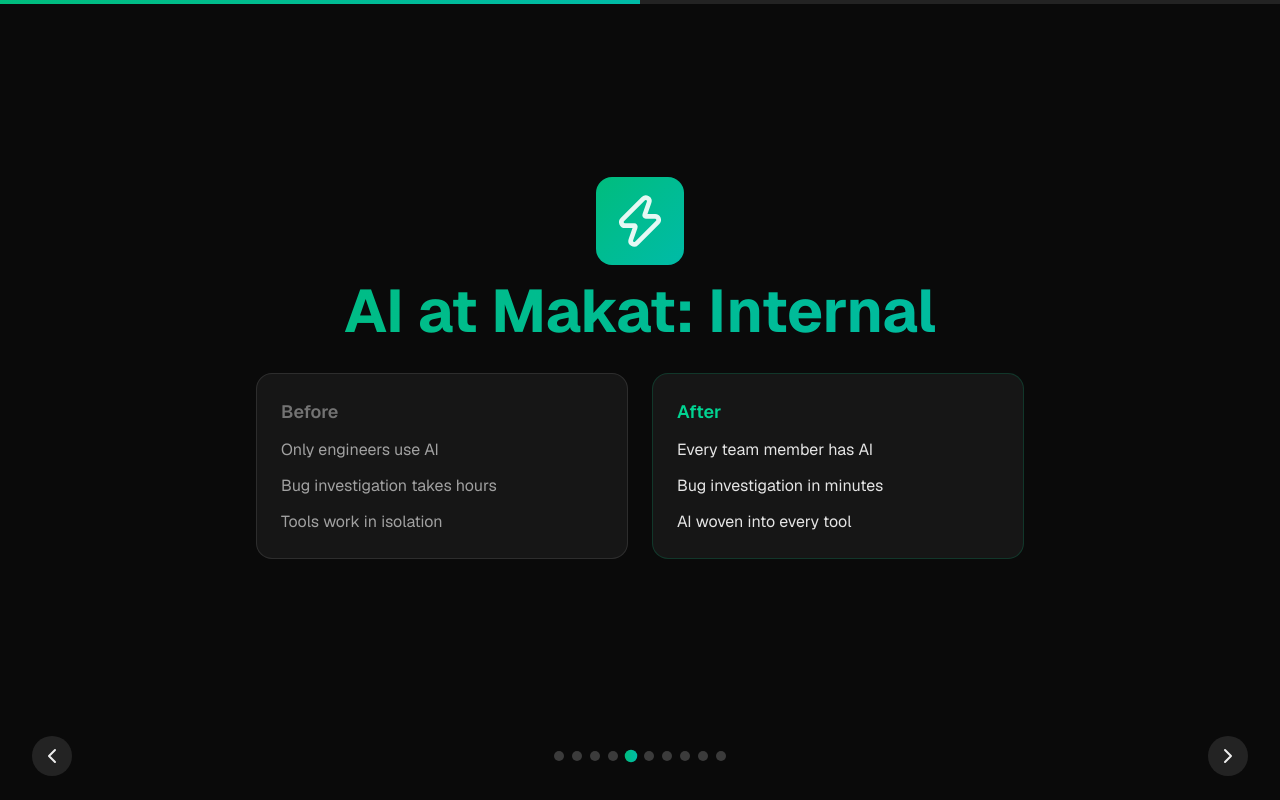
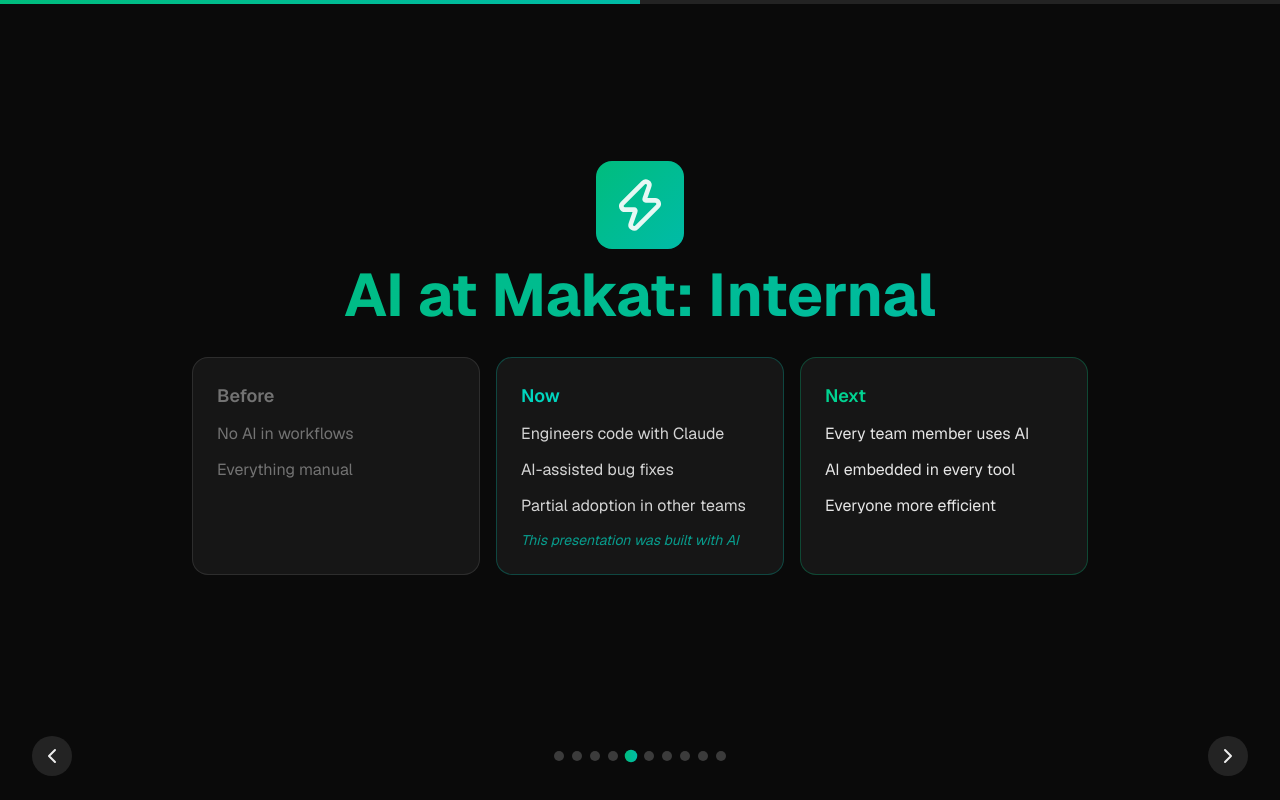
Before and after one commit to nirweiner2/makat-presentation, a Next.js app: page /makat-presentation/ in a window 1280 px wide. Both pictures are taken after a click on the button 631 px from the left and 756 px from the top of the page. Built offline with nearby package versions, Linux system fonts and the light colour scheme.

Commit message:
Update internal slide: before/now/next progression

```diff
--- a/app/components/Presentation.tsx
+++ b/app/components/Presentation.tsx
@@ -131,21 +131,29 @@
     accent: "from-emerald-500 to-teal-500",
     icon: <Zap className="w-14 h-14" />,
     content: (
-      <div className="grid md:grid-cols-2 gap-6 mt-6 max-w-3xl mx-auto">
+      <div className="grid md:grid-cols-3 gap-4 mt-6 max-w-4xl mx-auto">
         <div className="bg-white/5 rounded-2xl p-6 border border-white/10">
           <h3 className="text-lg font-semibold mb-3 text-neutral-500">Before</h3>
-          <ul className="space-y-3 text-neutral-400">
-            <li>Only engineers use AI</li>
-            <li>Bug investigation takes hours</li>
-            <li>Tools work in isolation</li>
+          <ul className="space-y-3 text-neutral-500">
+            <li>No AI in workflows</li>
+            <li>Everything manual</li>
           </ul>
         </div>
-        <div className="bg-white/5 rounded-2xl p-6 border border-emerald-500/20">
-          <h3 className="text-lg font-semibold mb-3 text-emerald-400">After</h3>
+        <div className="bg-white/5 rounded-2xl p-6 border border-teal-500/30">
+          <h3 className="text-lg font-semibold mb-3 text-teal-400">Now</h3>
+          <ul className="space-y-3 text-neutral-300">
+            <li>Engineers code with Claude</li>
+            <li>AI-assisted bug fixes</li>
+            <li>Partial adoption in other teams</li>
+            <li className="text-sm italic text-teal-400/70">This presentation was built with AI</li>
+          </ul>
+        </div>
+        <div className="bg-white/5 rounded-2xl p-6 border border-emerald-500/30">
+          <h3 className="text-lg font-semibold mb-3 text-emerald-400">Next</h3>
           <ul className="space-y-3 text-neutral-200">
-            <li>Every team member has AI</li>
-            <li>Bug investigation in minutes</li>
-            <li>AI woven into every tool</li>
+            <li>Every team member uses AI</li>
+            <li>AI embedded in every tool</li>
+            <li>Everyone more efficient</li>
           </ul>
         </div>
       </div>
```
